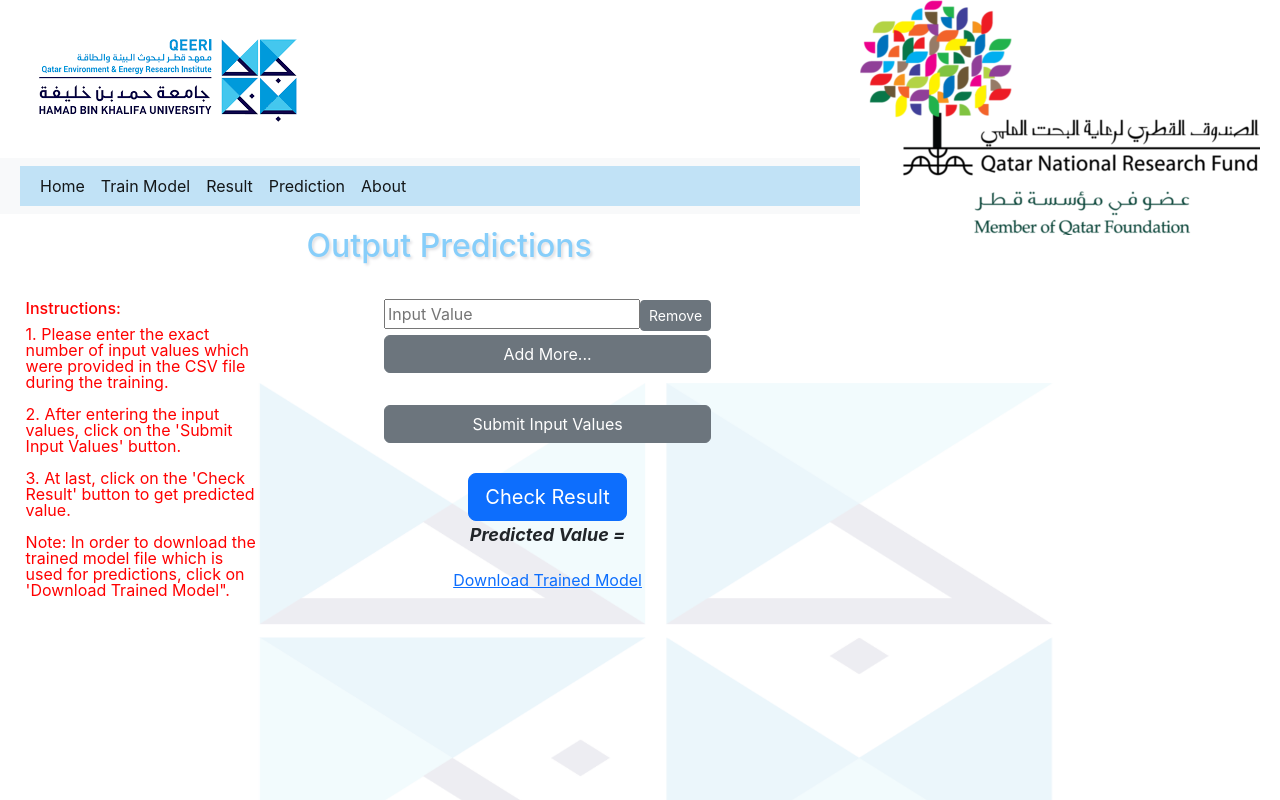
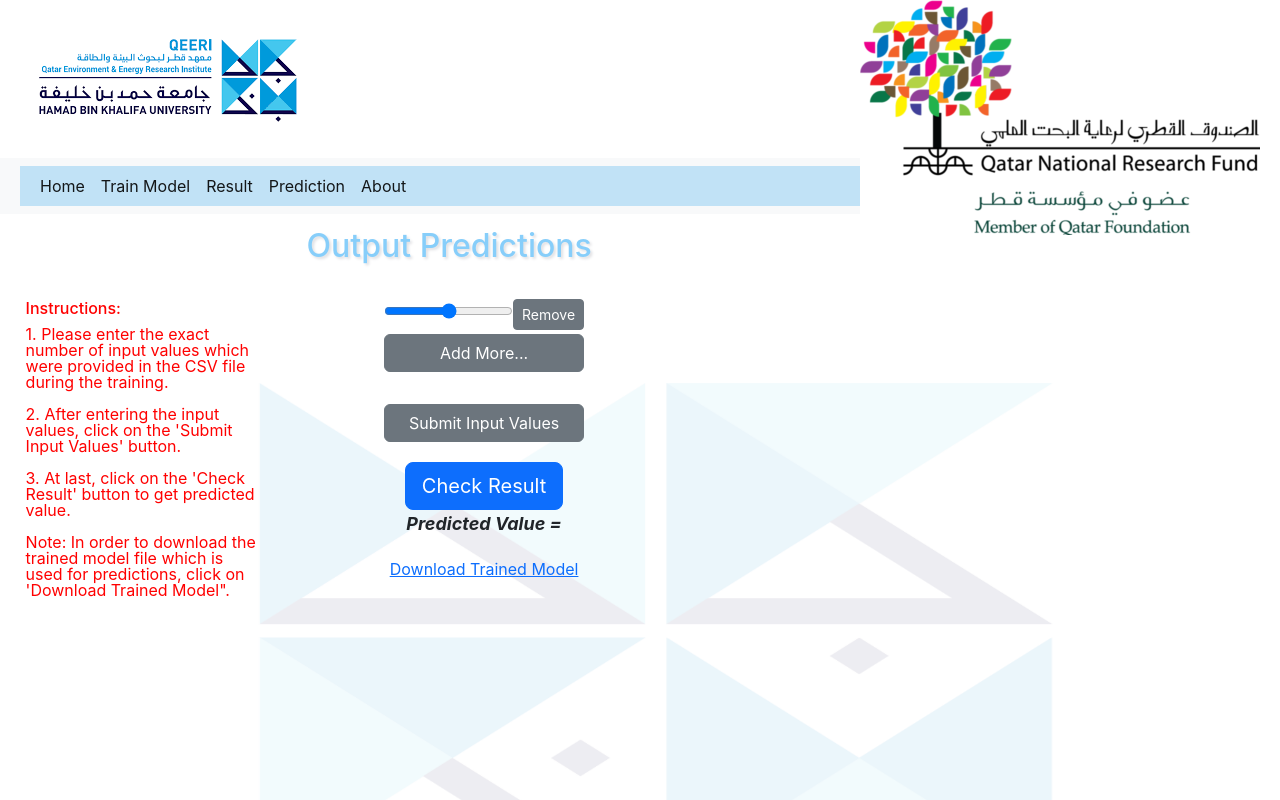
Before and after one commit to Bilal39/React-App, a React (Create React App) app: page /prediction in a window 1280 px wide. Both pictures are taken after a click on the button "Add More...". Shown: the top 800 px of the page. Built offline with nearby package versions, Linux system fonts and the light colour scheme; no server answers.

Commit message:
Update prediction.js

```diff
--- a/src/components/prediction.js
+++ b/src/components/prediction.js
@@ -4,27 +4,35 @@ import Button from 'react-bootstrap/Button';
 function Prediction() {
   const [formFields, setFormFields] = useState([]);
   const [count1, setCount1] = useState(0);
-
+  console.log('formFields', formFields)
   useEffect(() => {
     (async () => {
       await fetch('/input_config').then((res) =>
         res.json().then((data)=>{
-					console.log(data);
-					/*
-						1. Console the real data from line 12.
-						2. For example, sample data looks like:
-							{
-								columnsCount: 4,
-								columns: {
-									col1: [min, max],
-									col2: [min, max],
-									col3: [min, max],
-								}
-							}
-						3. At line 27 place the data accordingly.
-					*/
-					setFormFields(
-						Array.from({ length: data.columnsCount }, () => ({ name: "" }))
+					console.log('data', data);
+					console.log('data.columnsCount', data.columnsCount)
+					console.log('data.columns', data.columns)
+          // console.log(Object.entries(data.columns))
+          // const formattedForm = []
+          // Object.entries(data.columns).forEach((ele, key)=>{
+          //   console.log('########', ele, key)
+          //   formattedForm.append()
+          // })
+
+          /*
+            - I want the following data in response in this format.
+            - Donot require columnCounts, and other thing. Just send this array
+          */
+          const ass = [
+            {'name': 'col1', 'max': 60, 'min': 10, value: 0},
+            {'name': 'col2', 'max': 50, 'min': 20, value: 0},
+            {'name': 'col3', 'max': 40, 'min': 30, value: 0},
+            {'name': 'col4', 'max': 30, 'min': 10, value: 0},
+            {'name': 'col5', 'max': 20, 'min': 10, value: 0},
+            {'name': 'col6', 'max': 10, 'min': 5, value: 0}
+          ]
+          setFormFields(
+						Array.from(ass)
 					);
       })
     );
@@ -33,8 +41,10 @@ function Prediction() {
 
 
   const handleFormChange = (event, index) => {
+    // console.log(event.target.value)
     let data = [...formFields];
-    data[index][event.target.name] = event.target.value;
+    // console.log(data[index][event.target.name])
+    data[index]['value'] = event.target.value;
     setFormFields(data);
   }
 
@@ -112,15 +122,22 @@ function Prediction() {
 
           <form onSubmit={submit}>
             {formFields.map((form, index) => {
+              // console.log('formFields', formFields)
+              // console.log(`formformform${index}`, form);
+              // console.log('form', form.name, typeof(form.name));
               return (
                 <div key={index}>
                   <input
-                    type="number"
-                    name='name'
+                    // type="number"
+                    name={form.name}
+                    type='range'
+                    min={form.min}
+                    max={form.max}
                     placeholder='Input Value'
                     onChange={event => handleFormChange(event, index)}
-                    value={form.name}
+                    value={form.value}
                   />
+                  {form.value}
                   <Button variant='secondary' size="sm" onClick={() => removeFields(index)}>Remove</Button>
                 </div>
               )
```
